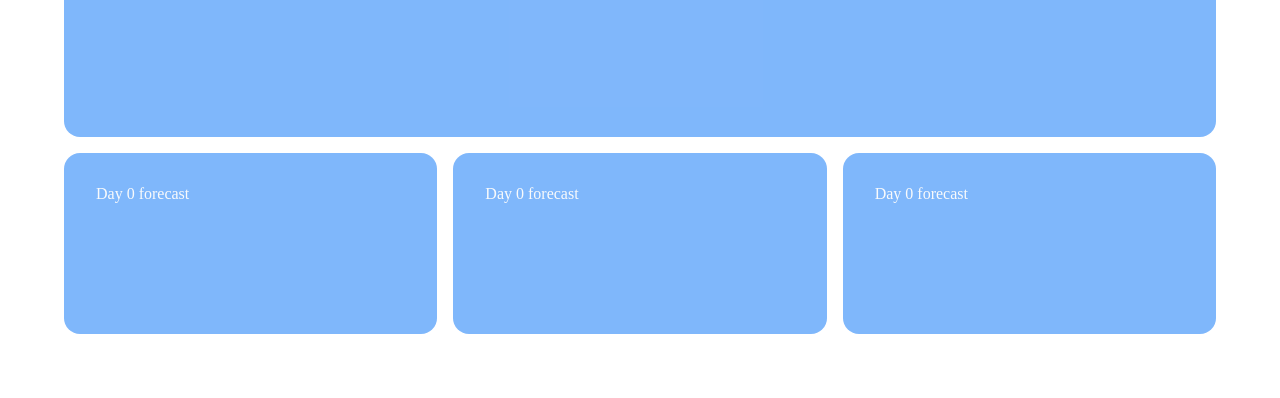
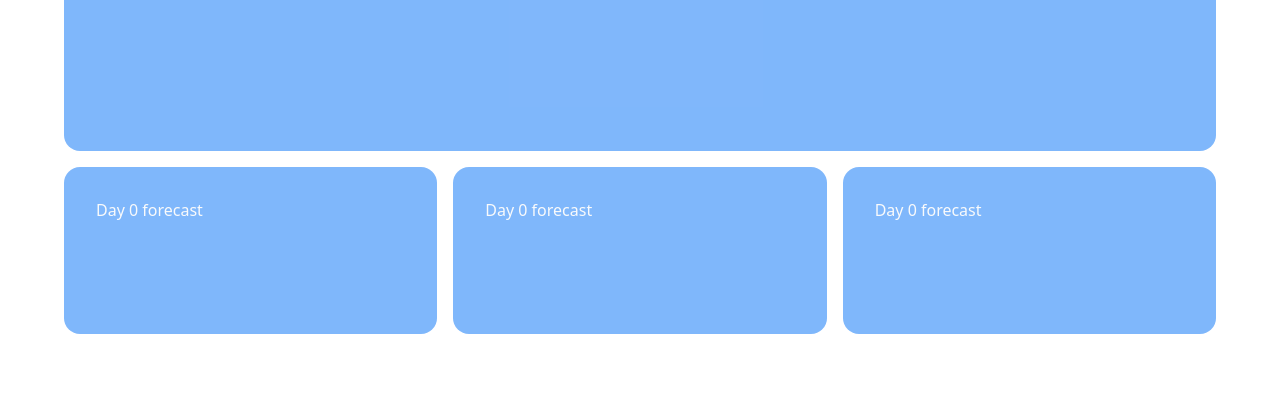
Before and after one commit to nimit-pasricha/weather-app, a website built with webpack: page src/index.html in a window 1280 px wide. Shown: the part 402-800 px from the top of the page. Built offline with nearby package versions, Linux system fonts and the light colour scheme.

Commit message:
Make room for webpage heading

```diff
--- a/src/index.html
+++ b/src/index.html
@@ -6,6 +6,7 @@
     <title>Weather</title>
   </head>
   <body>
+    <h1>Insert Title Here</h1>
     <form>
       <input
         type="search"
--- a/src/style.css
+++ b/src/style.css
@@ -7,6 +7,18 @@
 
 html,
 body {
+  font-family:
+    system-ui,
+    -apple-system,
+    BlinkMacSystemFont,
+    "Segoe UI",
+    Roboto,
+    Oxygen,
+    Ubuntu,
+    Cantarell,
+    "Open Sans",
+    "Helvetica Neue",
+    sans-serif;
   height: 100%;
 }
 
@@ -20,7 +32,7 @@ body {
   display: grid;
   justify-content: center;
   align-items: center;
-  grid-template-rows: 1fr 5fr;
+  grid-template-rows: 1fr 2fr 10fr;
   grid-template-columns: 1fr;
   padding: 64px;
 }
```
